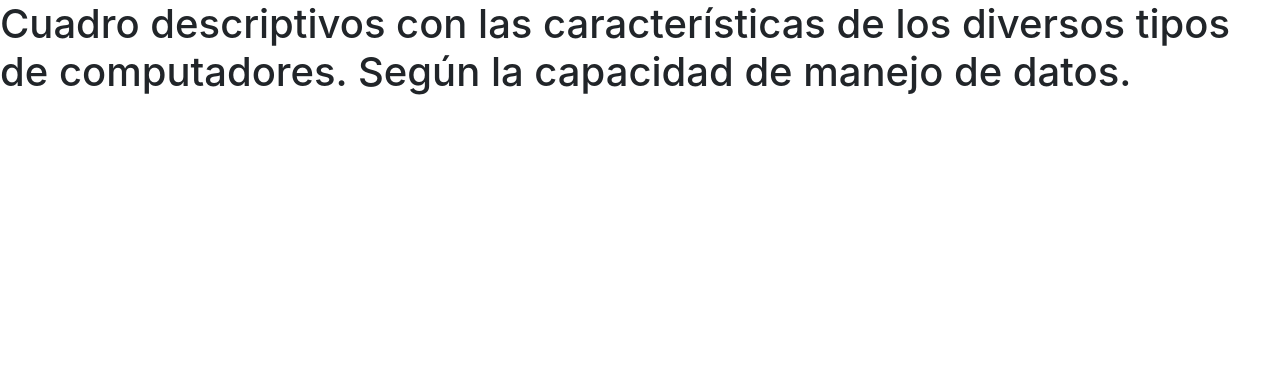
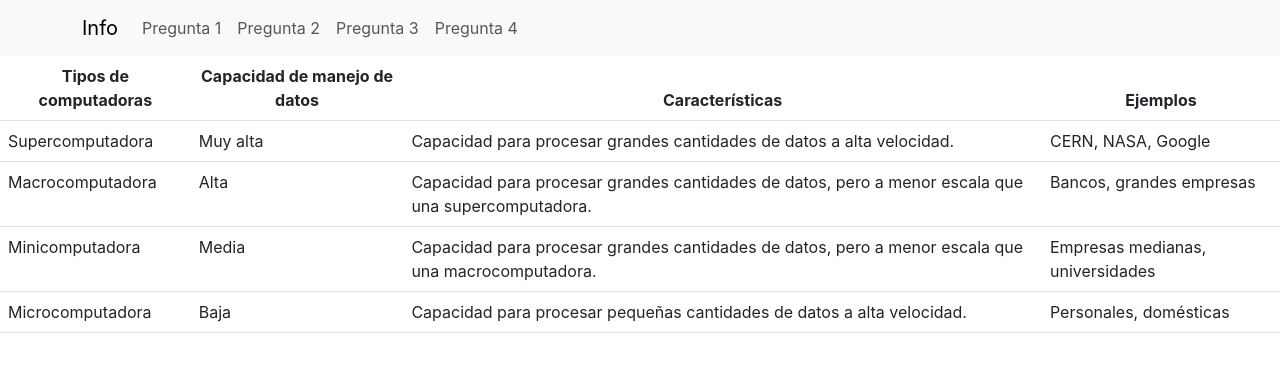
Before and after one commit to CarlosArgelio/iuta-iii-adc-eval1, a React (Create React App) app: page /questions-four in a window 1280 px wide. Shown: the top 372 px of the page. Built offline with nearby package versions, Linux system fonts and the light colour scheme.

Commit message:
feat: component question 4

```diff
--- a/src/pages/questions/CharacteristicsVariosComputersDependingDataHandling.jsx
+++ b/src/pages/questions/CharacteristicsVariosComputersDependingDataHandling.jsx
@@ -1,11 +1,40 @@
+import Table from 'react-bootstrap/Table';
+import NavBar from '../../pages/navbar/navbar';
+import info from '../../utils/questions_for'
 
 const CharacteristicsVariosComputersDependingDataHandling = () => {
+
+  const characteristics = info.map( element =>
+    <tbody>
+      <tr>
+        <td> {element.type} </td>
+        <td> {element.capacity} </td>
+        <td> {element.characteristic} </td>
+        <td> {element.examples} </td>
+      </tr>
+    </tbody>
+  )
+  // console.log(characteristics)
+
   return (
-    <div>
-      <h1>
-      Cuadro descriptivos con las características de los diversos tipos de computadores. Según la capacidad de manejo de datos.
-      </h1>
-    </div>
+    <>
+      <div>
+        <NavBar />
+      </div>
+      <div>
+        <Table responsive>
+          <thead className='text-center'>
+            <tr>
+              <th>Tipos de computadoras</th>
+              <th>Capacidad de manejo de datos</th>
+              <th>Características</th>
+              <th>Ejemplos</th>
+            </tr>
+          </thead>
+            {characteristics}
+        </Table>
+      </div>
+    </>
   );
 };
 
--- /dev/null
+++ b/src/utils/questions_for.js
@@ -0,0 +1,28 @@
+const info = [
+  {
+    type: 'Supercomputadora',
+    capacity: 'Muy alta',
+    characteristic: 'Capacidad para procesar grandes cantidades de datos a alta velocidad.',
+    examples: 'CERN, NASA, Google'
+  },
+  {
+    type: 'Macrocomputadora',
+    capacity: 'Alta',
+    characteristic: 'Capacidad para procesar grandes cantidades de datos, pero a menor escala que una supercomputadora.',
+    examples: 'Bancos, grandes empresas'
+  },
+  {
+    type: 'Minicomputadora',
+    capacity: 'Media',
+    characteristic: 'Capacidad para procesar grandes cantidades de datos, pero a menor escala que una macrocomputadora.',
+    examples: 'Empresas medianas, universidades'
+  },
+  {
+    type: 'Microcomputadora',
+    capacity: 'Baja',
+    characteristic: 'Capacidad para procesar pequeñas cantidades de datos a alta velocidad.',
+    examples: 'Personales, domésticas'
+  }
+];
+
+export default info;
--- a/src/utils/questions_two.js
+++ b/src/utils/questions_two.js
@@ -2,7 +2,7 @@ const info = [
   {
     title: 'Computadoras de escritorio',
     description: 'Las computadoras de escritorio son las computadoras más comunes. Se componen de una torre, un monitor, un teclado y un mouse. Las computadoras de escritorio suelen ser más potentes que las computadoras portátiles y los dispositivos móviles, y se utilizan a menudo para tareas que requieren un alto rendimiento, como juegos, edición de video y diseño gráfico.',
-    image: 'https://www.w3schools.com/howto/img_avatar.png'
+    image: ''
   },
   {
     title: 'Computadoras portátiles',
```
